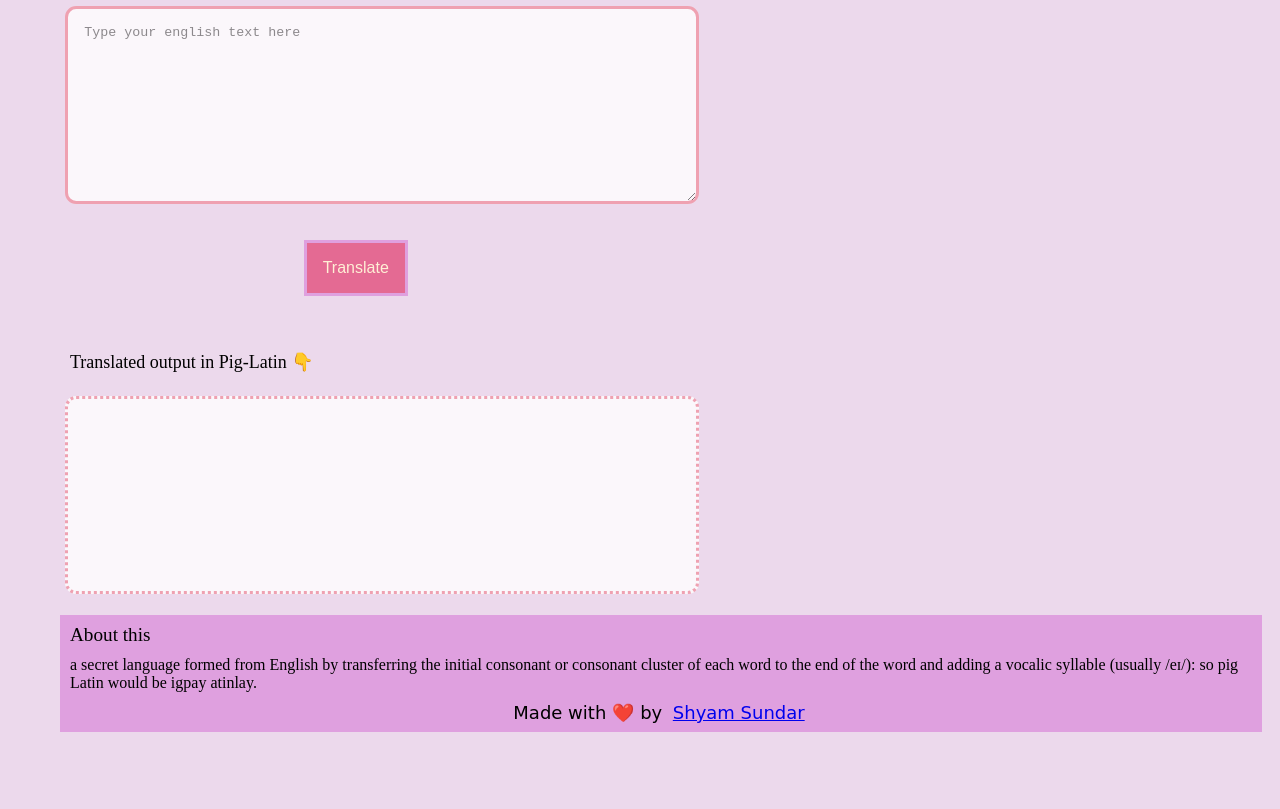
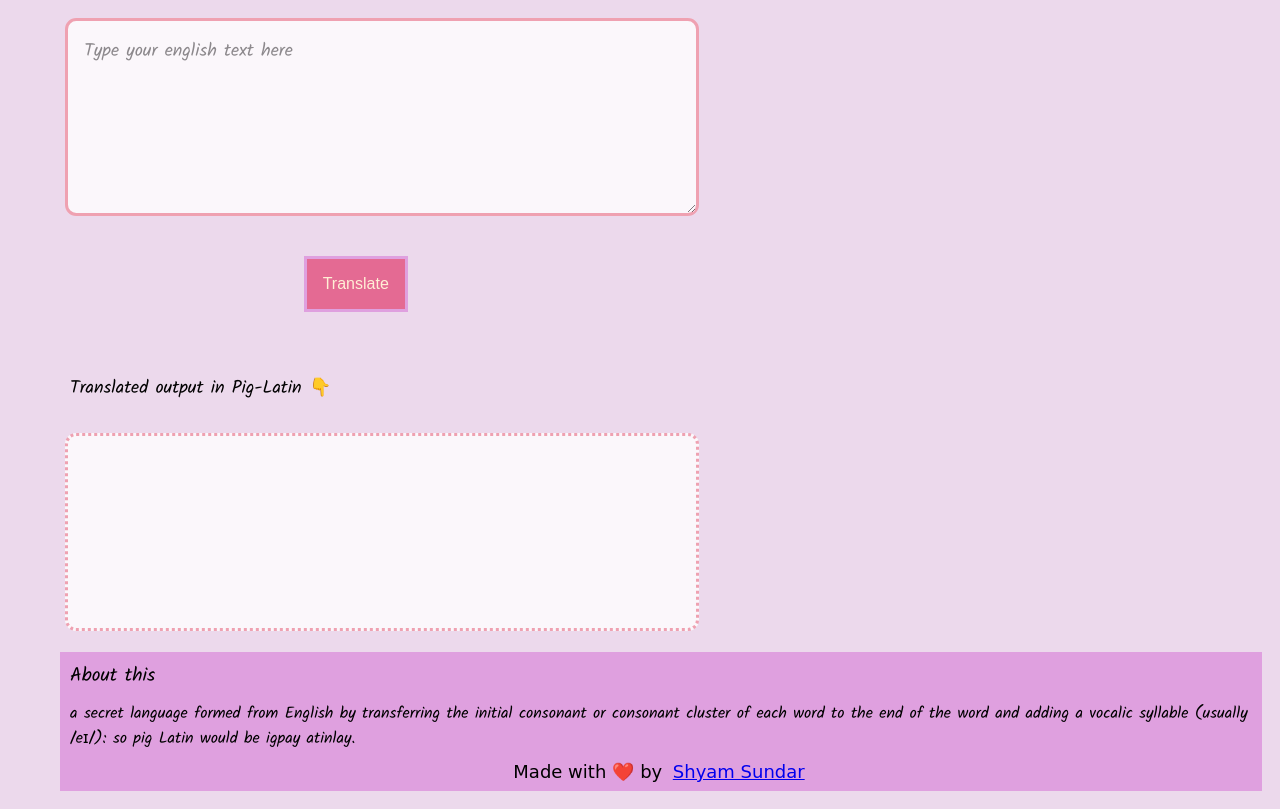
Before and after one commit to yamsun/pig-latin-translator, a plain HTML site: page index.html in a window 1280 px wide. Shown: the part 102-911 px from the top of the page. Before the commit the page ends 852 px from the top, so only its background shows below. Drawn offline with Linux system fonts and the light colour scheme.

Commit message:
update styles.css

```diff
--- a/styles.css
+++ b/styles.css
@@ -1,16 +1,25 @@
+@import url('https://fonts.googleapis.com/css2?family=Kalam&display=swap');
 
 body{
     background-color:rgb(236, 217, 236);
     margin-left: 4%;
+    font-family: 'Kalam',cursive;
 }
+
 
 footer{
     margin-top: 1rem;
     background-color: rgb(223, 160, 223);
  }
 
+ /* #made-with{
+
+ } */
+
 
 #output{
+    color:rgb(192, 25, 192);
+    font-size: large;
     background-color: #ffffff;
     opacity: 0.8;
     height: 10rem;
@@ -29,6 +38,9 @@ footer{
 
 }
 textarea{
+    color:teal;
+    font-size: large;
+    font-family: 'Kalam',cursive;;
     opacity: 0.8;
     height: 10rem;
     width: 50%;
```
